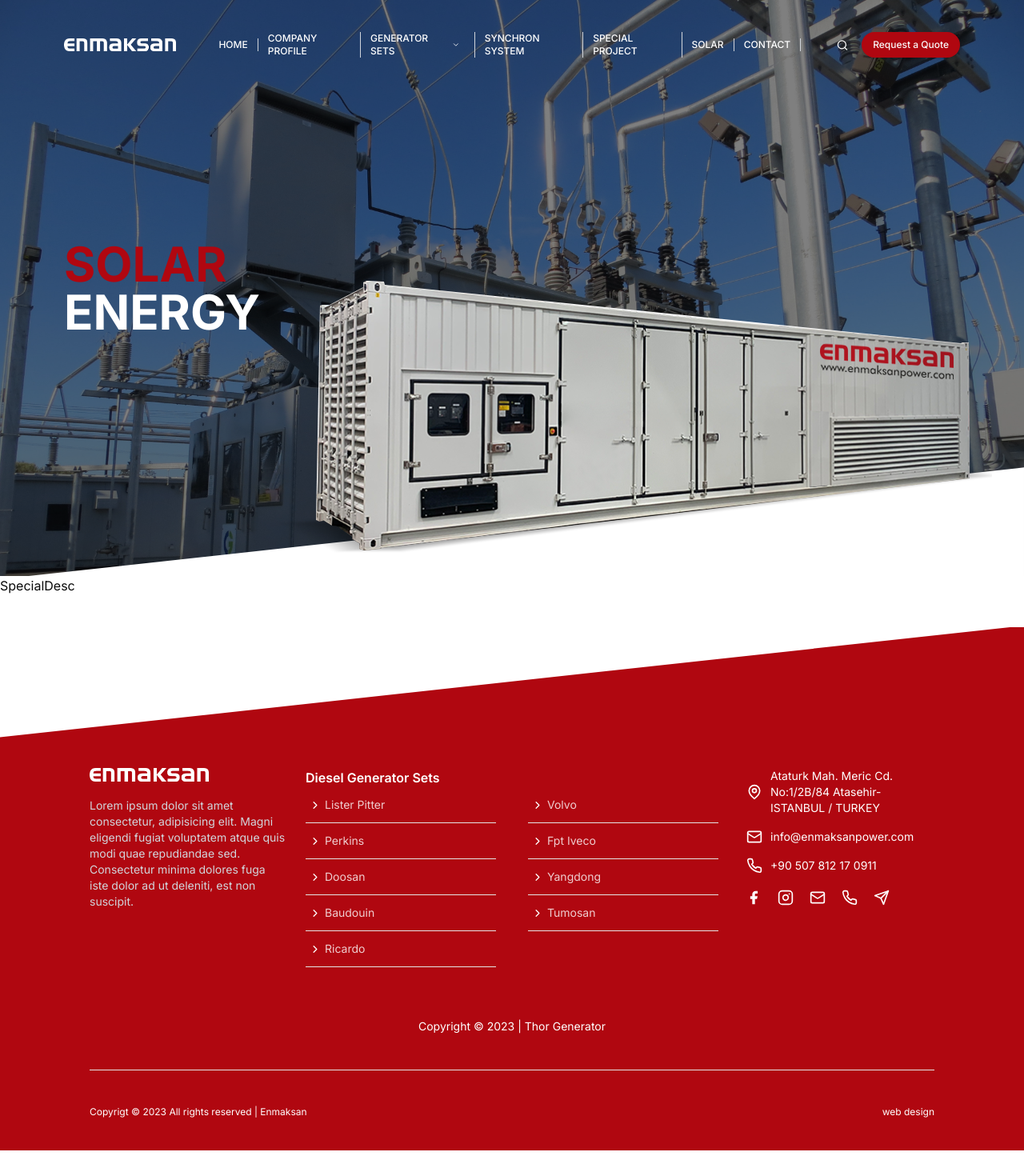
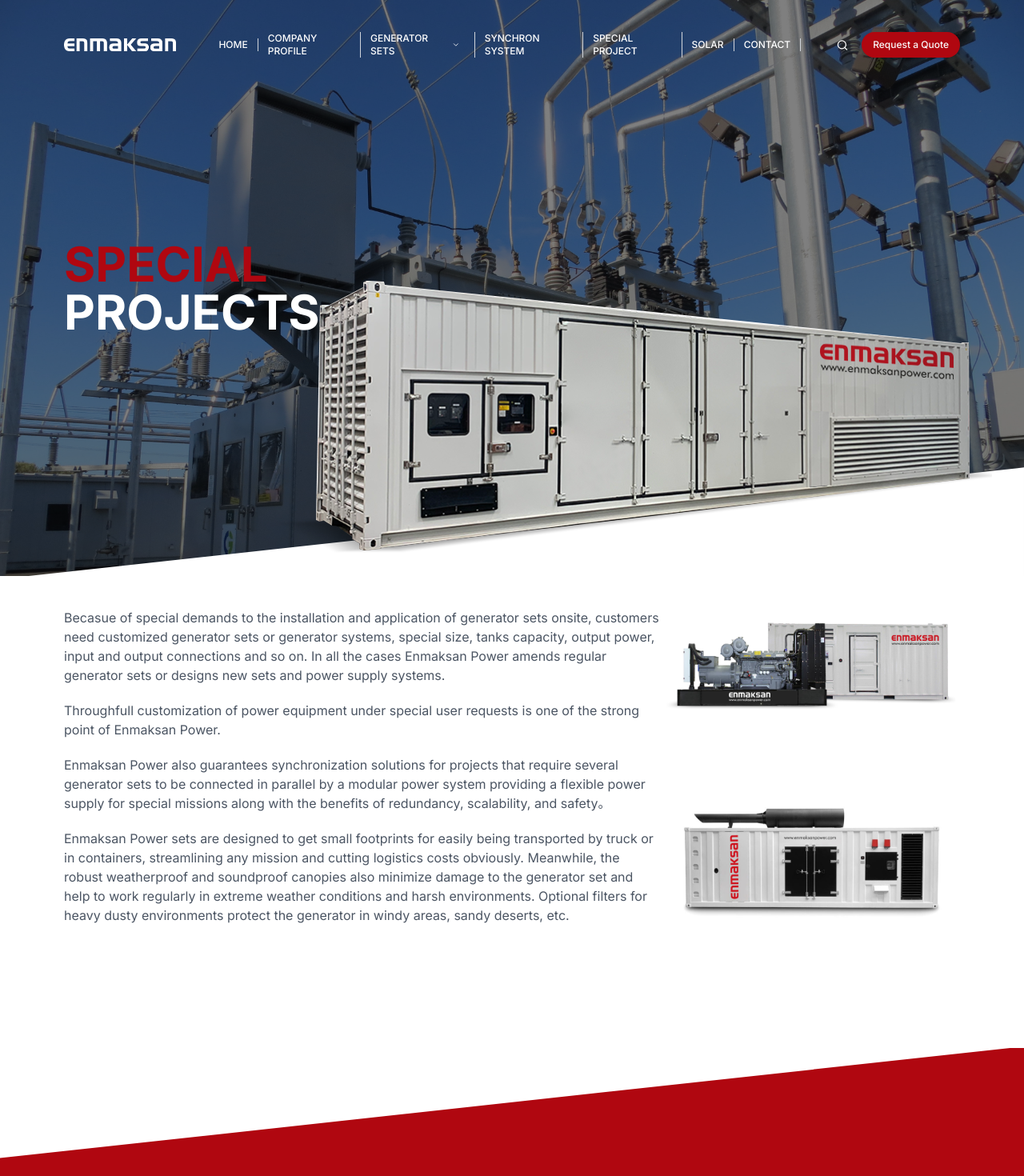
Before and after one commit to muztahiddurjoy/techsol, a Next.js app: page /special-project in a window 1280 px wide. Shown: the top 1470 px of the page at 80% size. Before the commit the page ends 1438 px from the top, so only its background shows below. Built offline with nearby package versions, Linux system fonts and the light colour scheme.

Commit message:
special projects done

```diff
--- a/components/SpecialProject/Header/Header.tsx
+++ b/components/SpecialProject/Header/Header.tsx
@@ -15,7 +15,8 @@
   return (
     <div className="h-[90vh] w-full relative bg-[url('/generator.jpg')] bg-cover" style={{backgroundPositionY:scroll*0.5}}>
         <div className="bg-black/50 absolute top-0 left-0 right-0 bottom-0 flex items-center justify-center md:justify-start px-5 md:px-20">
-            <p className='text-white text-center md:text-left uppercase font-bold text-4xl lg:text-6xl'><span className='text-primary'>Solar</span> <br />Energy</p>
+            <p className='text-white text-center md:text-left uppercase font-bold text-4xl lg:text-6xl'><span className='text-primary'>
+SPECIAL</span> <br />PROJECTS</p>
         </div>
         <div className="rotate-180 bottom-0 absolute left-0 right-0 -mb-0.5">
             <Triangle/>
--- a/components/SpecialProject/SpecialDesc/SpecialDesc.tsx
+++ b/components/SpecialProject/SpecialDesc/SpecialDesc.tsx
@@ -1,8 +1,21 @@
+import Image from 'next/image'
 import React from 'react'
 
 const SpecialDesc = () => {
   return (
-    <div>SpecialDesc</div>
+    <div className='my-10 px-5 md:px-20 grid grid-cols-1 md:grid-cols-6'>
+        <div className="md:col-span-4 text-gray-600">
+            <p className="mb-5">Becasue of special demands to the installation and application of generator sets onsite, customers need customized generator sets or generator systems, special size, tanks capacity, output power, input and output connections and so on. In all the cases Enmaksan Power amends regular generator sets or designs new sets and power supply systems.</p>
+            <p className="my-5">Throughfull customization of power equipment under special user requests is one of the strong point of Enmaksan Power.</p>
+            <p className="my-5">Enmaksan Power also guarantees synchronization solutions for projects that require several generator sets to be connected in parallel by a modular power system providing a flexible power supply for special missions along with the benefits of redundancy, scalability, and safety。</p>
+            <p className="my-5">Enmaksan Power sets are designed to get small footprints for easily being transported by truck or in containers, streamlining any mission and cutting logistics costs obviously. Meanwhile, the robust weatherproof and soundproof canopies also minimize damage to the generator set and help to work regularly in extreme weather conditions and harsh environments. Optional filters for heavy dusty environments protect the generator in windy areas, sandy deserts, etc.</p>
+        </div>
+        <div className="md:col-span-2">
+        <Image src="/maksanOne.png" height={200} width={400} className='w-full' alt=''/>
+        <Image src="/maksanTwo.jpg" height={200} width={400} className='w-full' alt=''/>
+        </div>
+
+    </div>
   )
 }
 
```
Also changed, not shown: public/maksanOne.png (added), public/maksanTwo.jpg (added).
